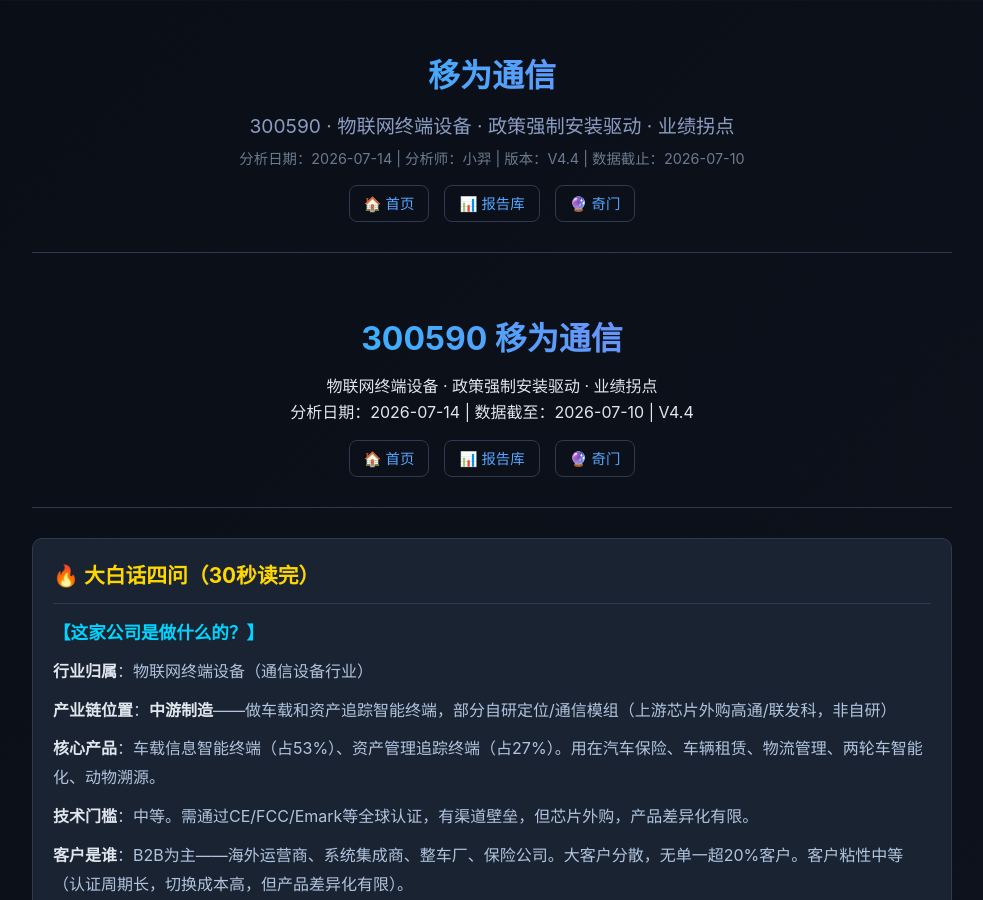
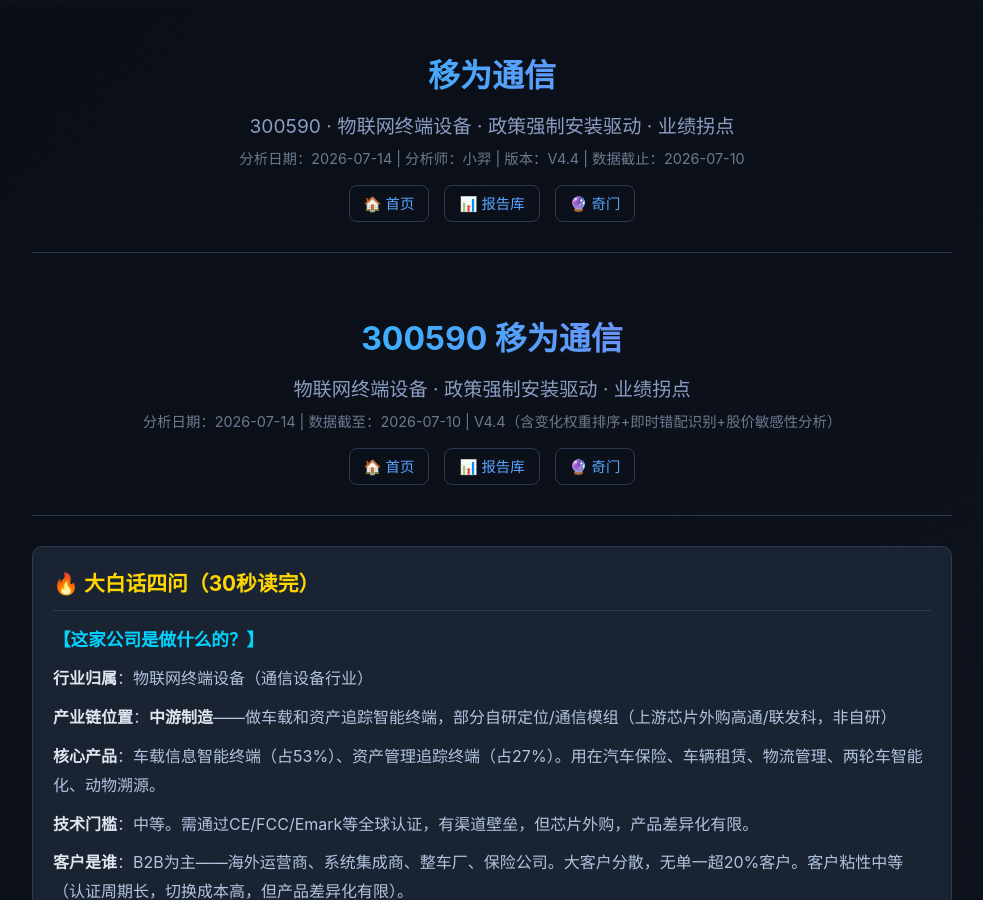
Before and after one commit to xiaoyi0319a/yixue-dashboard, a Jekyll site: the page built from _reports/300590.md, in a window 1280 px wide and 900 px high. Shown: the whole window, without its empty margins (148-1131 px from the left). Built offline with Jekyll 4.4.1, drawn with Linux system fonts in a browser that asks for light colours; comment, search, counter and statistics services are not loaded.

Commit message:
fix: 统一模板格式，class名改回code/date对齐002983.md

```diff
--- a/_reports/300590.md
+++ b/_reports/300590.md
@@ -10,8 +10,8 @@ data_date: 2026-07-10
 
 <div class="header">
 <h1>300590 移为通信</h1>
-<p class="subtitle">物联网终端设备 · 政策强制安装驱动 · 业绩拐点</p>
-<p class="meta">分析日期：2026-07-14 | 数据截至：2026-07-10 | V4.4</p>
+<p class="code">物联网终端设备 · 政策强制安装驱动 · 业绩拐点</p>
+<p class="date">分析日期：2026-07-14 | 数据截至：2026-07-10 | V4.4（含变化权重排序+即时错配识别+股价敏感性分析）</p>
 <div class="nav">
 <a href="index.html">🏠 首页</a>
 <a href="reports.html">📊 报告库</a>
```
